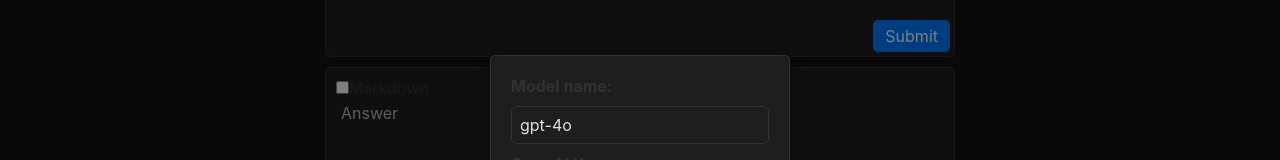
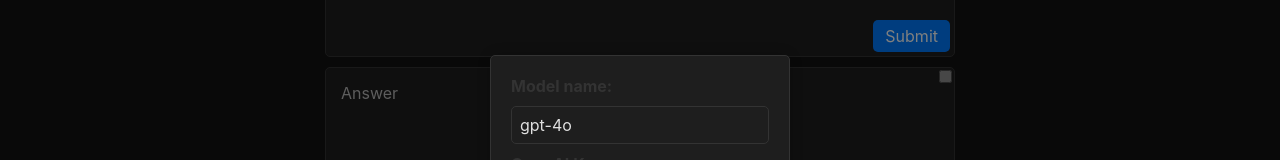
Before and after one commit to oleksii-pi/pipad, a React (Create React App) app: page / in a window 1280 px wide. Shown: the part 203-363 px from the top of the page. Built offline with nearby package versions, Linux system fonts and the light colour scheme.

Commit message:
Minimize markdown preview footprint.

```diff
--- a/src/components/BoxAnswer.tsx
+++ b/src/components/BoxAnswer.tsx
@@ -30,10 +30,7 @@ export const BoxAnswer: React.FC<BoxAnswerProps> = ({ answer, setAnswer, isStrea
 
   return (
     <div id="answerBox">
-      <label>
-        <input type="checkbox" checked={isMarkdown} onChange={handleCheckboxChange} />
-        Markdown
-      </label>
+      <input type="checkbox" title='Markdown preview' tabIndex={-1} checked={isMarkdown} onChange={handleCheckboxChange} />
 
       {isMarkdown ? (
         <div className="markdown-rendered">
--- a/src/styles/globalStyles.css
+++ b/src/styles/globalStyles.css
@@ -238,3 +238,11 @@ button:focus {
   max-height: 100%;
   overflow: auto;
 }
+
+#answerBox input[type="checkbox"] {
+  position: absolute;
+  top: 2px;
+  right: 2px;
+  opacity: 0.5;
+  font-size: 14px;
+}
```
